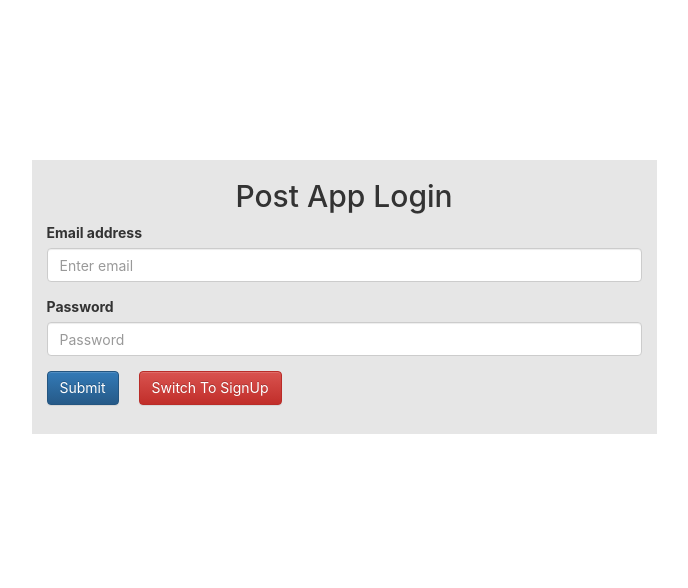
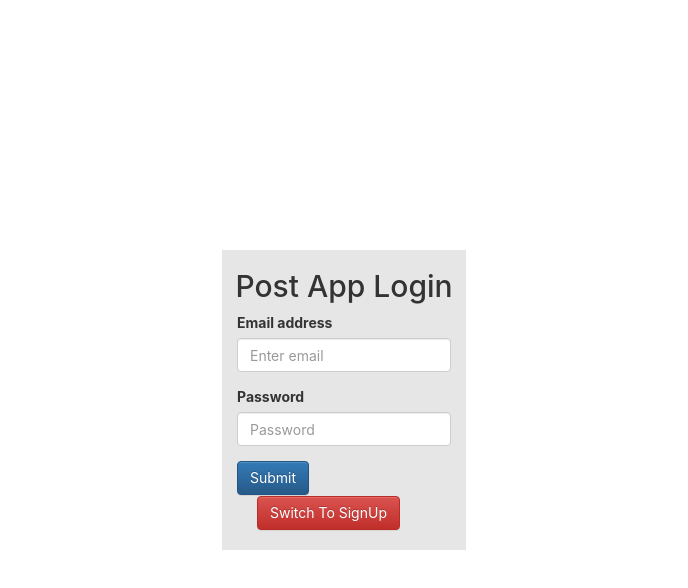
Before and after one commit to jitendershahi/Post-App, a React (Create React App) app: page / in a window 1280 px wide. Shown: the top 588 px of the page, without its empty margins (296-984 px from the left). Built offline with nearby package versions, Linux system fonts and the light colour scheme.

Commit message:
login and posts page responsive

```diff
--- a/src/App.css
+++ b/src/App.css
@@ -0,0 +1,3 @@
+.App {
+    width: 100%;
+}
--- a/src/component/navbar/navbar.css
+++ b/src/component/navbar/navbar.css
@@ -1,3 +1,23 @@
+.head_section {
+  height: 35px;
+  width: 100%;
+  position: relative;
+}
+
+ul.header {
+  position: fixed;
+  clear: both;
+  width: 100%;
+  z-index: 99999999;
+}
+
+ul.header {
+  display: grid;
+  grid-template-rows: auto;
+  grid-template-columns: repeat(5, 1fr)
+}
+
+
 ul {
   list-style-type: none;
   margin: 0;
@@ -11,10 +31,12 @@ li {
 }
 
 li {
-  display: block;
+  display: flex;
+  flex-direction: column;
+  text-align: center;
+  justify-content: center;
+  padding: 7px;
   color: white;
-  text-align: center;
-  padding: 14px 16px;
   text-decoration: none;
 }
 
@@ -34,14 +56,3 @@ a:hover {
   color: white;
   background: #333333;
 }
-
-.head_section {
-  height: 50px;
-}
-
-.header {
-  position: fixed;
-  clear: both;
-  width: 100%;
-  z-index: 99999999;
-}
--- a/src/component/navbar/navbar.js
+++ b/src/component/navbar/navbar.js
@@ -34,7 +34,7 @@ import { withRouter } from 'react-router-dom'
                     <li><Link to="/add-post">Add Post</Link></li>
                     <li><Link to="/users">Users</Link></li>
                     <li><Link to="/to-dos">ToDo's</Link></li>
-                    <li style={{float:'right',marginRight:'35px'}}><button className="btns" onClick={this.logoutClick}>Logout</button></li>
+                    <li onClick={this.logoutClick}>Logout</li>
                 </ul>
             )
         }
--- a/src/component/post/Post.css
+++ b/src/component/post/Post.css
@@ -1,4 +1,4 @@
-.card {
+/* .card {
     border: 1px solid black;
     margin: 30px;
     width: 25em;
@@ -12,7 +12,7 @@
     align-items: center;
     flex-direction: column;
     text-align: center;
-}
+} */
 
 .card > h1 {
     font-size: 20px;
@@ -31,8 +31,8 @@ a:focus, a:hover {
 
 div.card-icon > i.fa-trash {
     position: absolute;
-    top: 40px;
-    left: 25em;
+    top: 1rem;
+    right: 2rem;
     z-index: 9999999;
     cursor: pointer;
     color: #338dcd;
@@ -40,8 +40,8 @@ div.card-icon > i.fa-trash {
 
 div.card-icon > i.fa-edit {
     position: absolute;
-    top: 40px;
-    left: 23em;
+    top: 1rem;
+    right: 5rem;
     z-index: 9999999;
     cursor: pointer;
     color: #338dcd;
--- a/src/container/Login/Login.css
+++ b/src/container/Login/Login.css
@@ -5,23 +5,34 @@
 .btn-danger {
     margin-left: 20px;
 }
-/*
-.row {
-    background: rgb(239, 230, 243);
-    width: 50%;
-    border-radius: 14px;
+
+div.custom-button {
+    height: 63px;
 }
 
-
-
-.container {
-    background: #dadada;
+.row {
+    background: rgb(230, 230, 230);
+    width: 100%;
+    margin: 0 auto !important;
+    margin-top: 20rem !important;
 }
 
- */
- div.custom-button {
-    height: 63px;
-}
 .row h2 {
     text-align: center;
 }
+
+@media only screen and (min-width:560px) {
+
+    .row {
+        width: 75%;
+        margin-top: 20rem !important;
+    }
+}
+
+@media only screen and (min-width:1140px) {
+
+    .row {
+        width: 60%;
+        height: 30rem;
+    }
+}
--- a/src/container/Login/Login.js
+++ b/src/container/Login/Login.js
@@ -61,15 +61,15 @@ class Login extends Component {
             )
         }
 
-        let style = {
-            margin:'110px auto',
-            background:'#e6e6e6',
-            width:'50%'
-        }
+        // let style = {
+        //     margin:'110px auto',
+        //     background:'#e6e6e6',
+        //     width:'50%'
+        // }
 
         return (
             <div className="container">
-                <div className="row" style={style}>
+                <div className="row">
                 <h2>Post App {(this.state.isSignup) ? "SignUp" : "Login"} </h2>
                         <div className="col-xs-12 col-sm-12 col-md-12 col-lg-12">
                         {redirect}
--- a/src/container/posts/Posts.css
+++ b/src/container/posts/Posts.css
@@ -1,7 +1,47 @@
 .container {
-    display: inline-flex;
-    /* flex-direction: row; */
-    /* flex-basis: 10px; */
+    display: grid;
+    grid-template-columns: repeat(1, 1fr);
+    grid-template-rows: auto;
+    grid-gap: 15px;
     width: 100%;
-    flex-wrap: wrap;
+    padding: 15px;
 }
+
+.card {
+    width: 100%;
+    border: 1px solid black;
+    background: #f7f7f7;
+    height: 200px;
+    display: flex;
+    flex-direction: column;
+    text-align: center;
+    padding: 15px;
+}
+
+.card-icon {
+    width: 100%;
+    display: flex;
+    flex-direction: column;
+    text-align: center;
+    height: 200px;
+    position: relative;
+}
+
+
+@media only screen and (min-width:560px) {
+
+    .container {
+        grid-template-columns: repeat(2, 1fr);
+    }
+
+    .card-icon {
+        /* float: right !important; */
+    }
+
+}
+
+@media only screen and (min-width:1140px) {
+    .container {
+        grid-template-columns: repeat(3, 1fr);
+    }
+}
```
